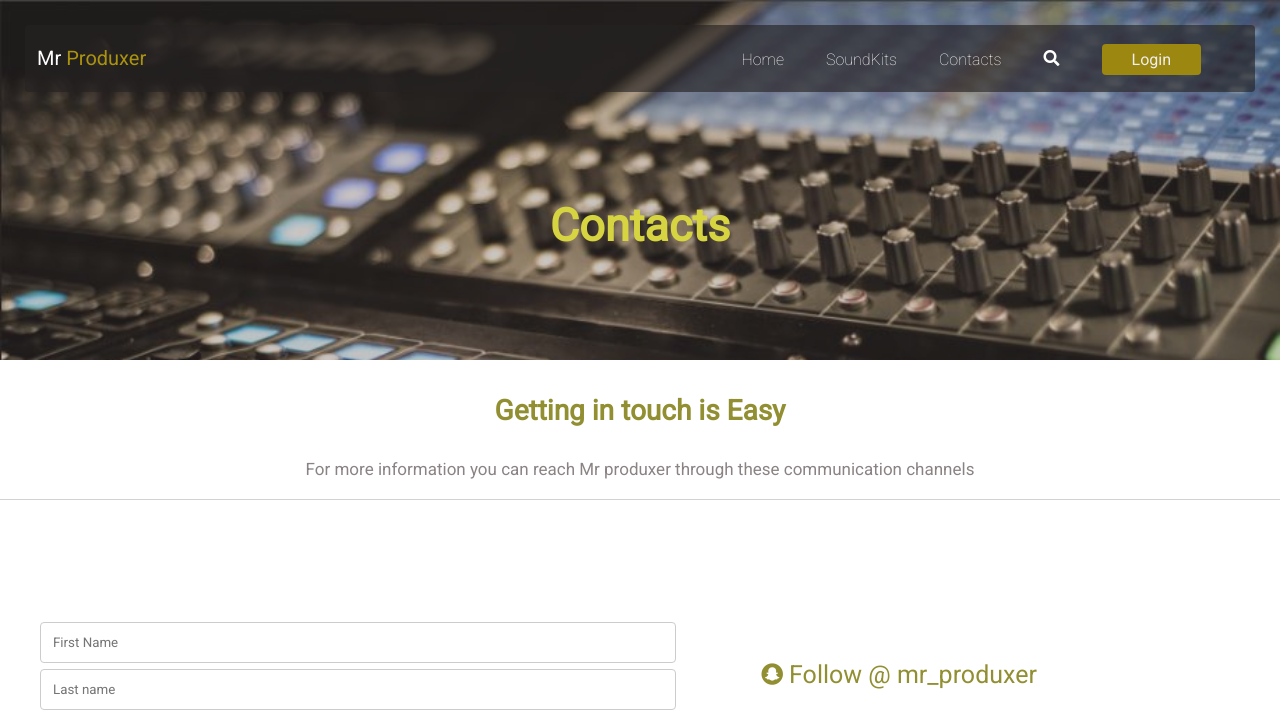
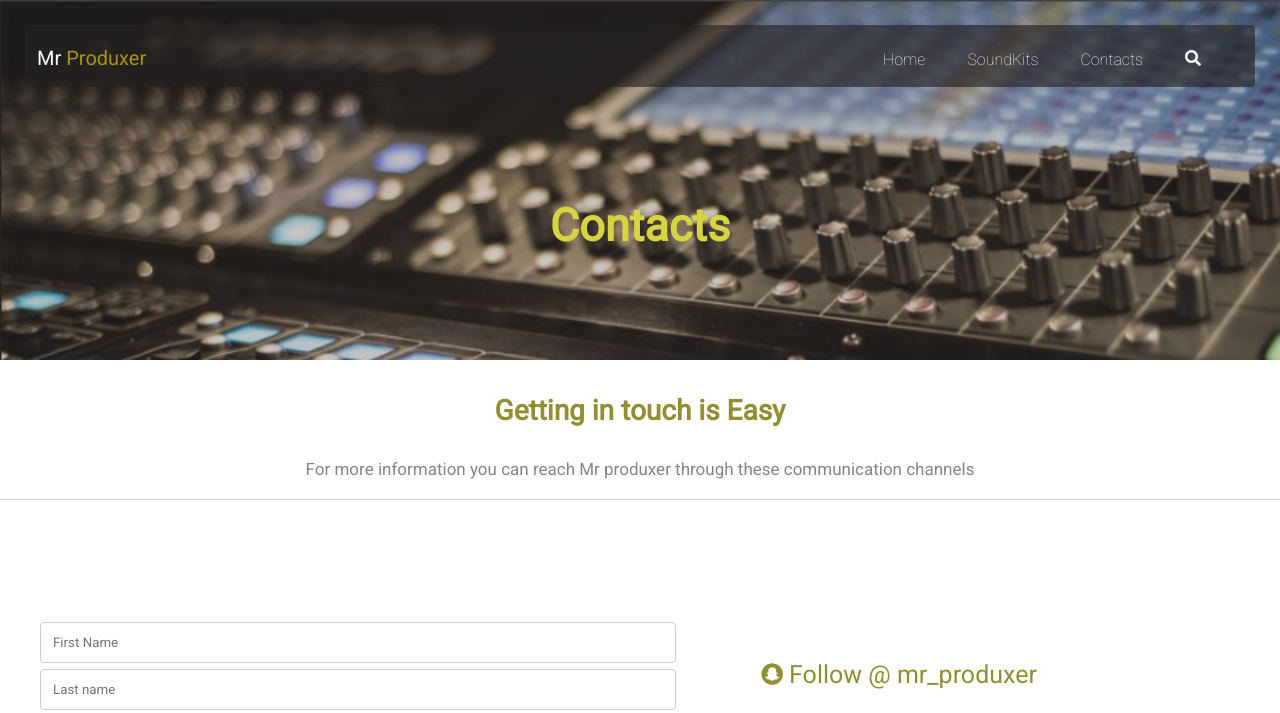
Before and after one commit to Micode360/produxer-, a website: page views/contacts.html in a window 1280 px wide. Shown: the top 713 px of the page. Drawn offline with nearby package versions, Linux system fonts and the light colour scheme; files that its build step writes are made by us from their sources; files whose address does not match are found by name.

Commit message:
hidding login page

```diff
--- a/views/contacts.html
+++ b/views/contacts.html
@@ -26,12 +26,12 @@
                 <li class="logo">Mr <span class="logo-span">Produxer</span></li>
 
 
-                <li class="link"><a href="http://localhost:8080/login" class="exit-button">Login</a></li>
+                <!-- <li class="link"><a href="https://produxer.herokuapp.com/login" class="exit-button">Login</a></li> -->
                 <li class="right-nav-link"><i id="search-icon" class="fas fa-search"></i></li>
-                <li class="right-nav-link"><a href="http://localhost:8080/contacts" class="contacts">Contacts</a></li>
-                <li class="right-nav-link"><a href="http://localhost:8080/soundkits" class="soundKit">SoundKits</a></li>
+                <li class="right-nav-link"><a href="https://produxer.herokuapp.com/contacts" class="contacts">Contacts</a></li>
+                <li class="right-nav-link"><a href="https://produxer.herokuapp.com/soundkits" class="soundKit">SoundKits</a></li>
                 <!-- <li class="right-nav-link"><a href="#" class="services">About</a></li> -->
-                <li class="right-nav-link"><a href="http://localhost:8080" class="services">Home</a></li>
+                <li class="right-nav-link"><a href="https://produxer.herokuapp.com" class="services">Home</a></li>
             </ul>
         </div>
             <div class="transparent"></div>
```
Also changed, not shown: views/index.html (+4 -4 lines), views/soundkits.html (+4 -4 lines).
